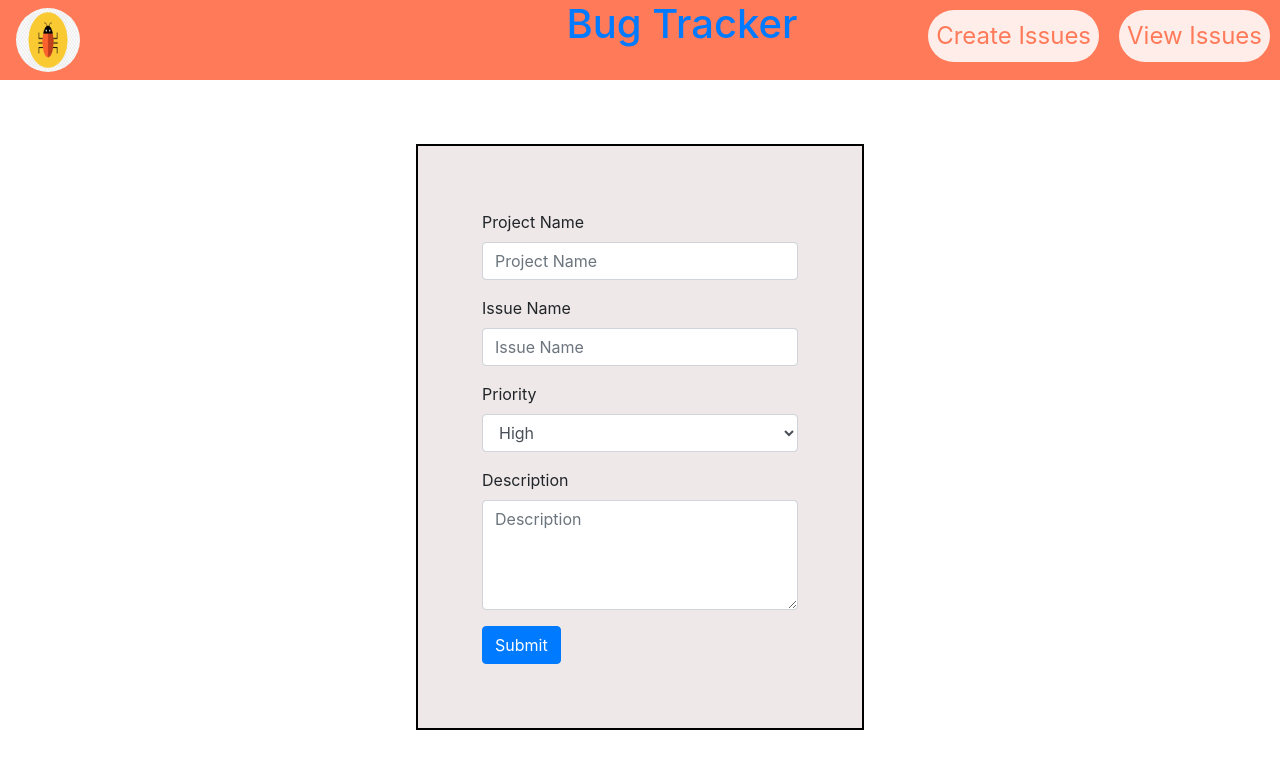
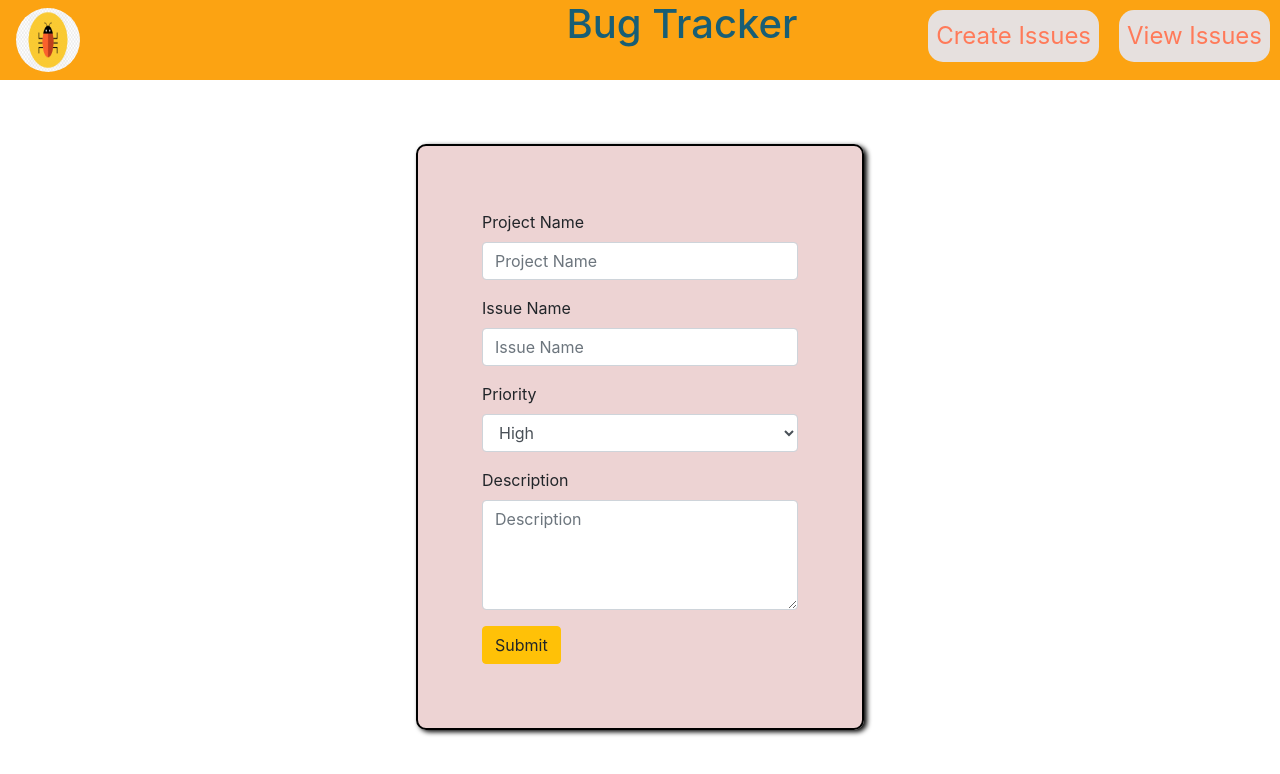
Before and after one commit to JayantDwivedi/bug-mini-2, a React (Create React App) app in the folder client/: page /Createissue in a window 1280 px wide. Shown: the top 774 px of the page. Built offline with nearby package versions, Linux system fonts and the light colour scheme.

Commit message:
view issue set

```diff
--- a/client/src/Compoments/Createissue.jsx
+++ b/client/src/Compoments/Createissue.jsx
@@ -70,7 +70,7 @@ export default function Createissue() {
           />
         </Form.Group>
 
-        <Button variant="primary" type="submit">
+        <Button variant="warning" type="submit">
           Submit
         </Button>
       </Form>
--- a/client/src/Compoments/Viewissue.jsx
+++ b/client/src/Compoments/Viewissue.jsx
@@ -37,8 +37,7 @@ const Viewissue = () => {
 
   const renderData = (value, index) => {
     return (
-      <div key={index} className="row">
-        <Card style={{ width: "18rem" }} className={`mycard ${value.priority}`}>
+      <Card key={index} className={`mycards ${value.priority}`}>
         <Card.Body>
           <Card.Title> Project Name :{value.projectname} </Card.Title>
           <Card.Subtitle className="mb-2 text-muted">
@@ -56,7 +55,6 @@ const Viewissue = () => {
           </Card.Link>
         </Card.Body>
       </Card>
-      </div>
     );
   };
 
--- a/client/src/styles/Header.css
+++ b/client/src/styles/Header.css
@@ -1,12 +1,12 @@
 .container-header {
     height: 10vh;
-    background-color: #FF7A59;
+    background-color: #FCA312;
 }
 
 .headingname {
     display: inline;
     margin-left: 38%;
-
+    color: rgb(24, 94, 117);
 }
 
 .header_icon {
@@ -19,8 +19,8 @@
 }
 
 .link-button {
-    background-color: #FFEDE9;
-    border-radius: 30px;
+    background-color: rgb(230, 224, 222);
+    border-radius: 15px;
     padding: 0.5rem;
     margin: 10px 10px;
     float: right;
@@ -29,6 +29,7 @@
     text-transform: none;
     text-decoration: none;
     color: #FF7A59;
+    transition: 0.8s;
 }
 
 .link-button:hover {
--- a/client/src/styles/Issue.css
+++ b/client/src/styles/Issue.css
@@ -11,8 +11,10 @@
     width: 35%;
     margin: 5% auto;
     border: 2px solid black;
+    border-radius: 10px;
+    box-shadow: 3px 2px 5px black;
     padding: 5%;
-    background-color: rgb(238, 232, 232);
+    background-color: rgba(216, 159, 159, 0.459);
 
 }
 
@@ -39,4 +41,9 @@
     z-index: 1;
 }
 
-.mycard {}
+.mycards {
+    float: left;
+    width: 30%;
+    padding: 5px;
+    margin: 22.5px;
+}
```
Lines whose indentation alone changed are shown as unchanged.
